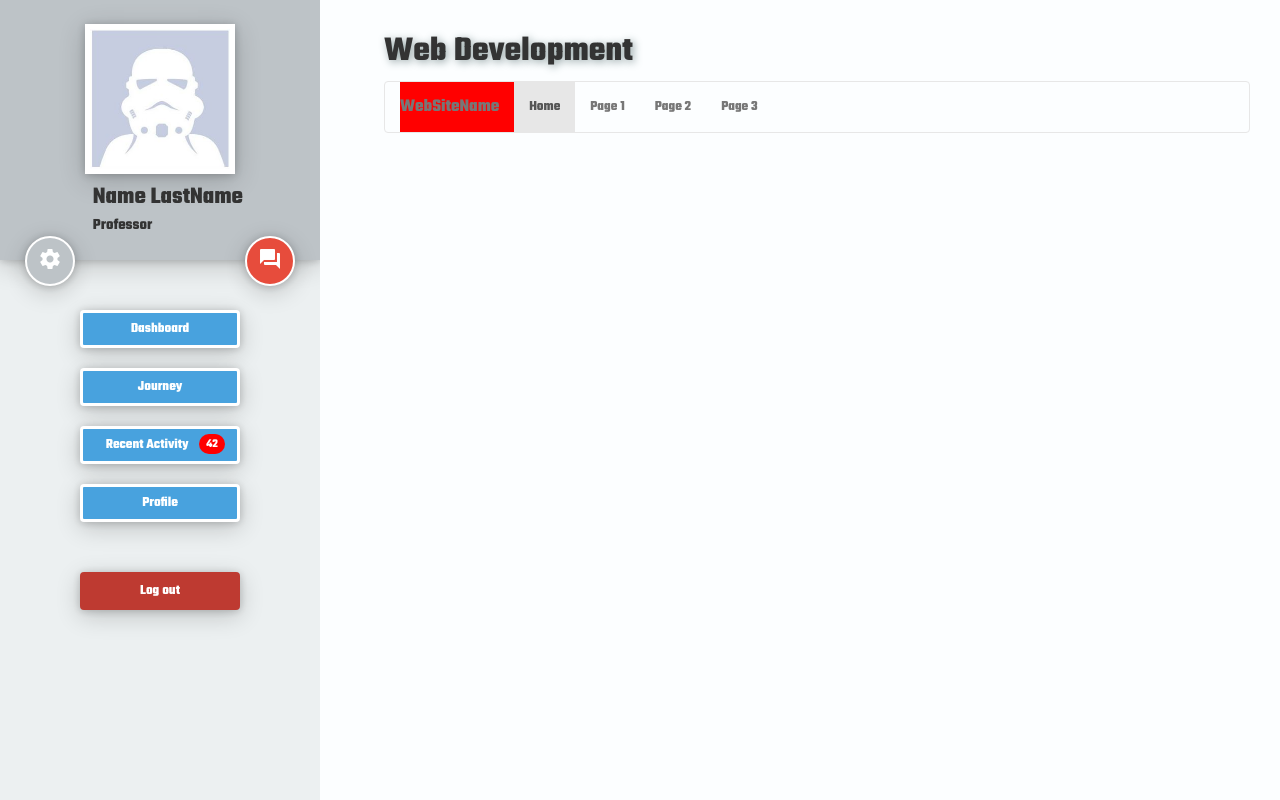
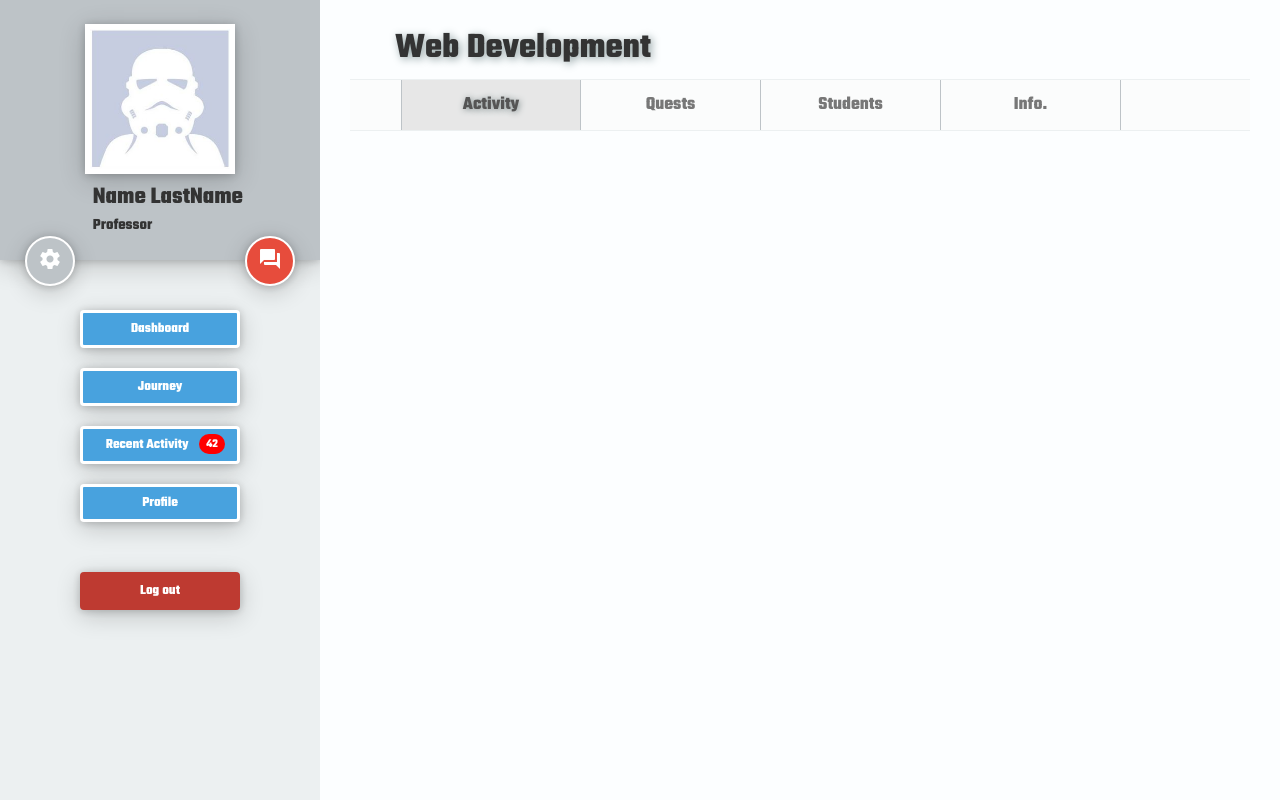
Before and after one commit to MartinR01/DVA231_Project, a PHP site: page /journey_prof.php in a window 1280 px wide. Run offline with PHP 8.4, Linux system fonts and the light colour scheme; some libraries are stand-ins or nearby versions.

Commit message:
NavbarDone

```diff
--- a/public_html/css/journey_prof.css
+++ b/public_html/css/journey_prof.css
@@ -8,3 +8,23 @@
    text-shadow: 2px 2px 8px #95a5a6;
 }
 /* NAVIGATION*/
+
+.navbar1{
+  padding-left: 4%;
+  width: 100%;
+  border-top: 1px solid #ecf0f1;
+  border-bottom: 1px solid #ecf0f1;
+  background-color: #fbfcfc;
+  font-size: 14pt;
+}
+.navbar1 ul li {
+  border-right: 1px solid #bdc3c7;
+  width: 180px;
+  text-align: center;
+}
+.active {
+  text-shadow: 1px 1px 6px #7f8c8d;
+}
+.navbar1 ul li:first-child{
+  border-left: 1px solid #bdc3c7;
+}
--- a/public_html/journey_prof.php
+++ b/public_html/journey_prof.php
@@ -69,21 +69,19 @@ if user already logged in, redirect to student/teacher dashboard
     </div><!--/col - left -->
 
     <!-- RIGHT SIDE-->
-    <div class="col-sm-9 col-md-9 affix-content leftpad">
-      <div>
-        <h2 class="title">Web Development </h2>
+    <div class="col-sm-9 col-md-9 affix-content ">
+      <div class="leftpad">
+        <h1 class="title ">Web Development </h1>
       </div>
 
-      <nav class="navbar navbar-default">
+      <nav class=" navbar1 navbar-default" >
         <div class="container-fluid">
-          <div class="navbar-header">
-            <a class="navbar-brand" href="#">WebSiteName</a>
-          </div>
+
           <ul class="nav navbar-nav">
-            <li class="active"><a href="#">Home</a></li>
-            <li><a href="#">Page 1</a></li>
-            <li><a href="#">Page 2</a></li>
-            <li><a href="#">Page 3</a></li>
+            <li class="active"><a href="#">Activity</a></li>
+            <li><a href="#" >Quests</a></li>
+            <li><a href="#">Students</a></li>
+            <li><a href="#">Info.</a></li>
           </ul>
         </div>
       </nav>
@@ -91,7 +89,7 @@ if user already logged in, redirect to student/teacher dashboard
 
     </div>
 
-
+    </div>
     <!-- JS for Bootstrap -->
     <script src="js/bootstrap.js"></script>
     <script src="js/bootstrap.js"></script>
```
